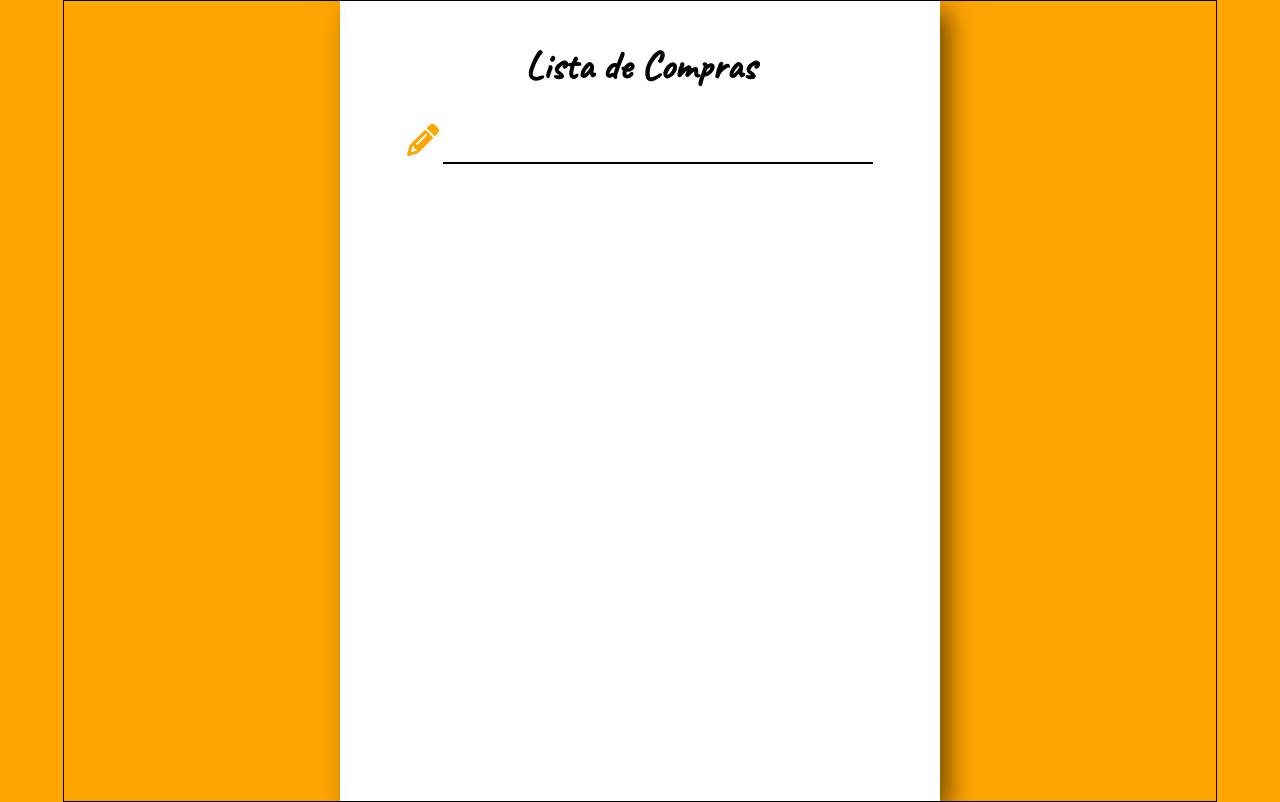
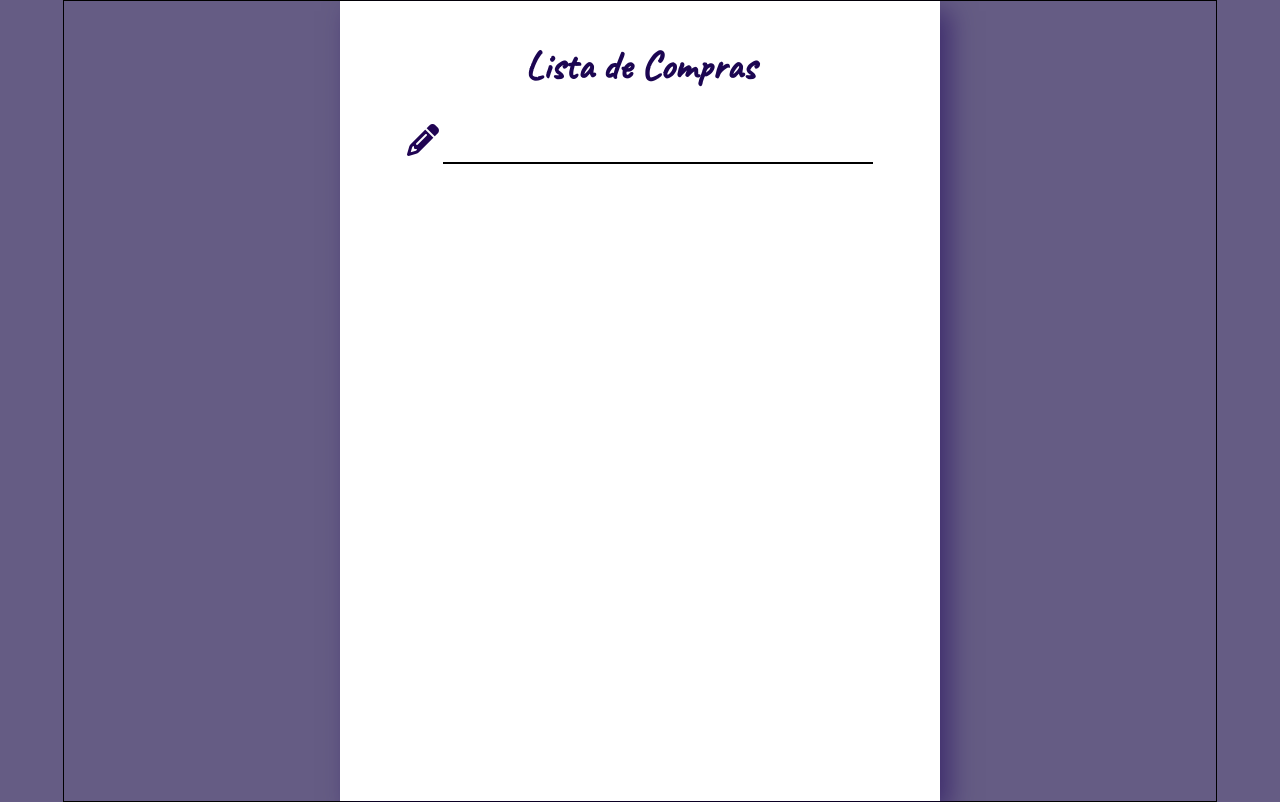
Before and after one commit to ReidnerWillians/Lista_compras, a plain HTML site: page index.html in a window 1280 px wide. Drawn offline with Linux system fonts and the light colour scheme.

Commit message:
Update style.css

```diff
--- a/Css/style.css
+++ b/Css/style.css
@@ -6,7 +6,7 @@
 
 body{
     font-family: 'Caveat', cursive, sans-serif;
-    background-color: orange;
+    background-color: rgba(16, 2, 65, 0.644);
 }
 
 .container{
@@ -21,17 +21,18 @@ body{
     min-height: 100vh;
     margin: auto;
     background-color: #fff;
-    box-shadow: 10px 10px 24px 0 rgba(0, 0, 0, 0.527);
+    box-shadow: 10px 10px 24px 0 rgba(29, 3, 90, 0.527);
 }
 
 .groceries h1{
     font-size: 2.5rem;
     margin-top: 1em;
+    color: rgb(28, 6, 82);
 }
 
 .groceries i{
     font-size: 2rem;
-    color: orange;
+    color: rgb(32, 4, 83);
 }
 
 .groceries input{
```
